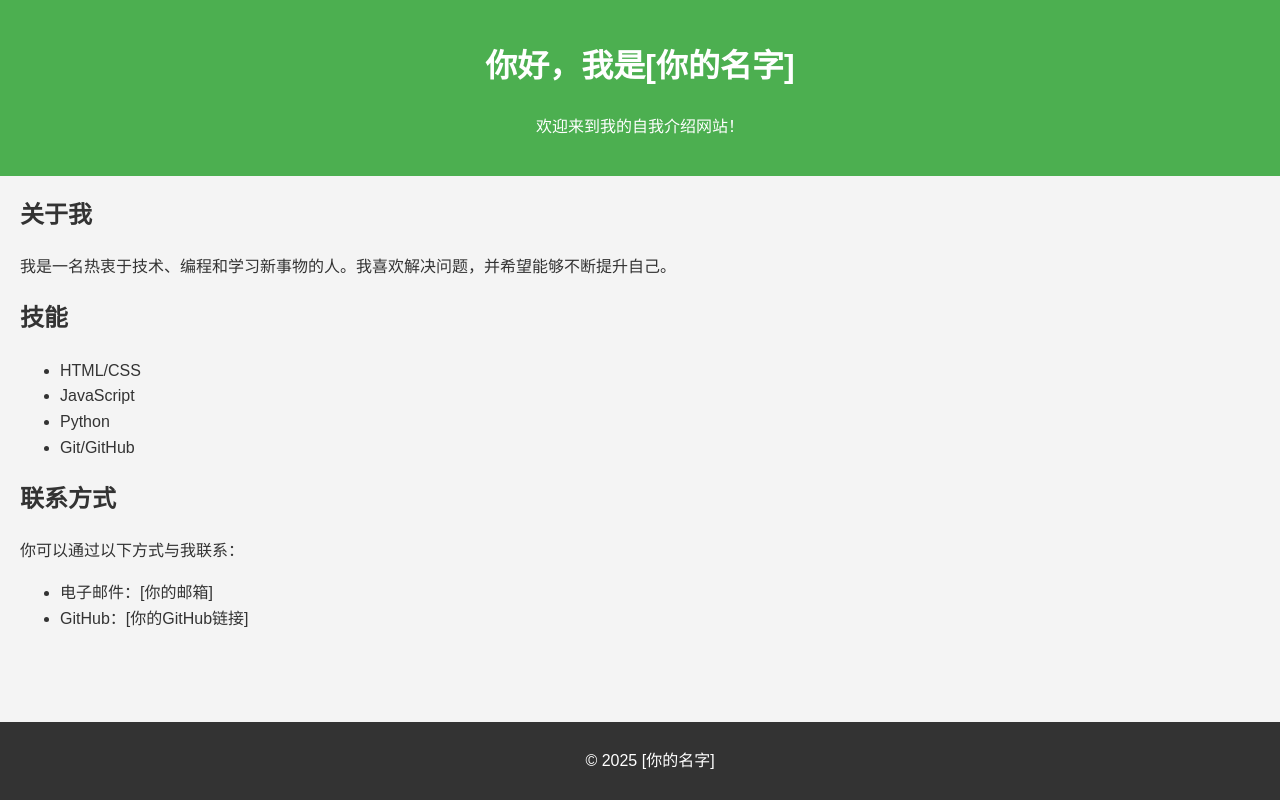
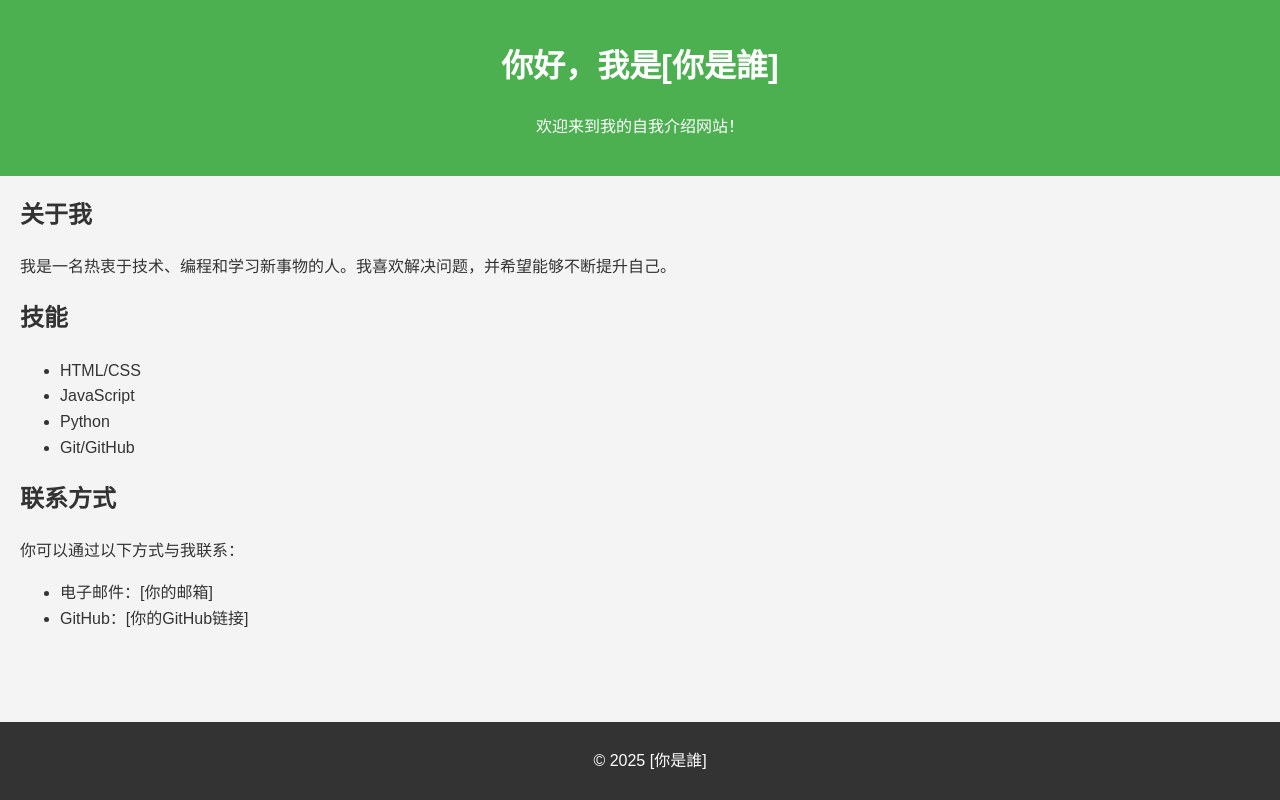
Before and after one commit to wayne102311/wayne102311.github.io, a plain HTML site: page index.html in a window 1280 px wide. Drawn offline with Linux system fonts and the light colour scheme.

Commit message:
Update index.html

```diff
--- a/index.html
+++ b/index.html
@@ -36,7 +36,7 @@
 <body>
 
 <header>
-    <h1>你好，我是[你的名字]</h1>
+    <h1>你好，我是[你是誰]</h1>
     <p>欢迎来到我的自我介绍网站！</p>
 </header>
 
@@ -61,7 +61,7 @@
 </section>
 
 <footer>
-    <p>© 2025 [你的名字]</p>
+    <p>© 2025 [你是誰]</p>
 </footer>
 
 </body>
```
